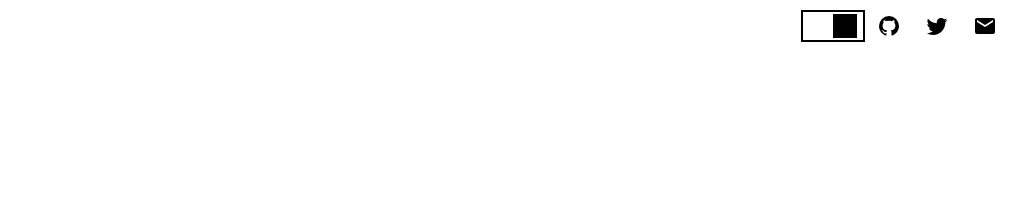
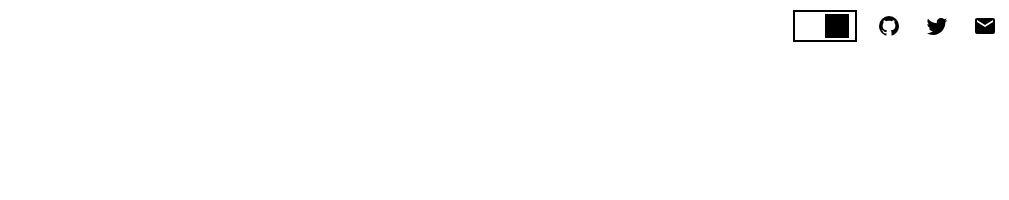
Before and after one commit to postmodern/postmodern.github.io, a Jekyll site: the page built from index.html, in a window 1280 px wide. Shown: the top 200 px of the page, without its empty margins (271-1280 px from the left). Built offline with Jekyll 4.4.1, drawn with Linux system fonts in a browser that asks for light colours.

Commit message:
Added a margin around the dark-mode switch.

```diff
--- a/stylesheets/default.css
+++ b/stylesheets/default.css
@@ -227,6 +227,8 @@
 	display: inline-block;
 	width: 4em;
 	height: 2em;
+	margin-left: 0.5em;
+	margin-right: 0.5em;
 	padding: 0.125em;
 	border: 0.125em solid black;
 }
```
